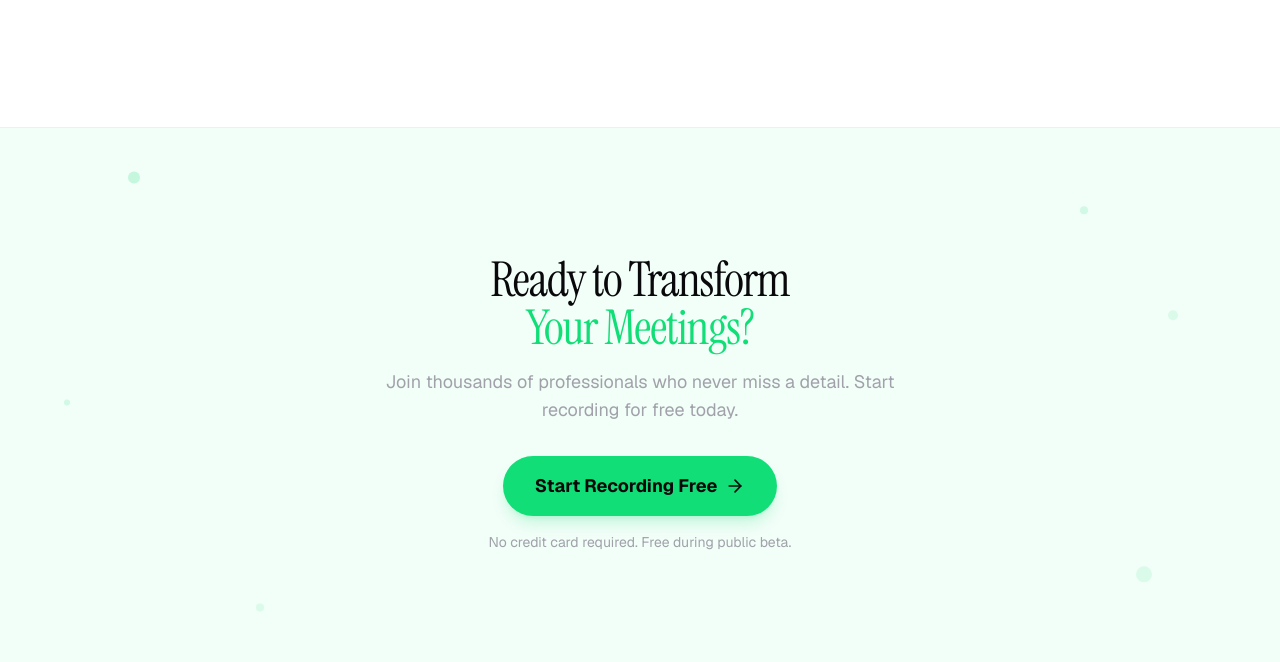
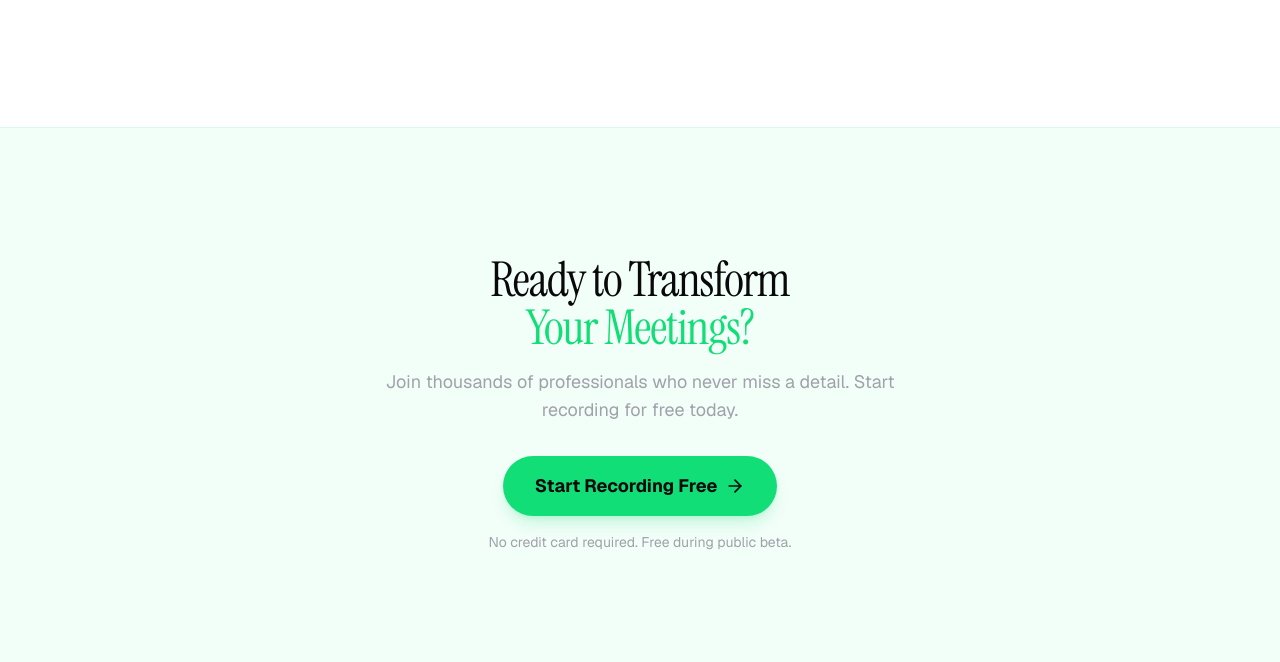
Before and after one commit to riaz37/Omni_Listen, a Next.js app: page / in a window 1280 px wide. Shown: the part 5760-6422 px from the top of the page. Built offline with nearby package versions, Linux system fonts and the light colour scheme.

Commit message:
style(design): FINDING-011 — remove floating decorative circles from CTA
Floating circles are DESIGN.md anti-pattern #6 ("decorative blobs,
floating circles"). The section works better without them.

```diff
--- a/components/landing/CallToAction.tsx
+++ b/components/landing/CallToAction.tsx
@@ -4,59 +4,12 @@ import Link from 'next/link';
 import { useAuth } from '@/lib/auth-context';
 import { ArrowRight } from 'lucide-react';
 import { motion } from 'framer-motion';
-import type { TargetAndTransition } from 'framer-motion';
-
-const floatingKeyframes: TargetAndTransition = {
-  y: [0, -8, 0],
-  transition: {
-    duration: 4,
-    repeat: Infinity,
-    ease: 'easeInOut' as const,
-  },
-};
-
-const floatingKeyframesSlow: TargetAndTransition = {
-  y: [0, -6, 0],
-  transition: {
-    duration: 5,
-    repeat: Infinity,
-    ease: 'easeInOut' as const,
-    delay: 1,
-  },
-};
 
 export default function CallToAction() {
   const { user } = useAuth();
 
   return (
     <section className="py-24 sm:py-32 bg-primary/5 border-y border-primary/10 relative overflow-hidden">
-      {/* Floating decorative elements */}
-      <div className="absolute inset-0 pointer-events-none" aria-hidden="true">
-        <motion.div
-          animate={floatingKeyframes}
-          className="absolute top-12 left-[10%] w-3 h-3 rounded-full bg-primary/20"
-        />
-        <motion.div
-          animate={floatingKeyframesSlow}
-          className="absolute top-20 right-[15%] w-2 h-2 rounded-full bg-primary/15"
-        />
-        <motion.div
-          animate={floatingKeyframes}
-          className="absolute bottom-16 left-[20%] w-2 h-2 rounded-full bg-primary/10"
-        />
-        <motion.div
-          animate={floatingKeyframesSlow}
-          className="absolute bottom-24 right-[10%] w-4 h-4 rounded-full bg-primary/10"
-        />
-        <motion.div
-          animate={floatingKeyframes}
-          className="absolute top-1/2 left-[5%] w-1.5 h-1.5 rounded-full bg-primary/15"
-        />
-        <motion.div
-          animate={floatingKeyframesSlow}
-          className="absolute top-1/3 right-[8%] w-2.5 h-2.5 rounded-full bg-primary/10"
-        />
-      </div>
 
       <div className="max-w-4xl mx-auto px-4 text-center relative z-10">
         <motion.div
```
